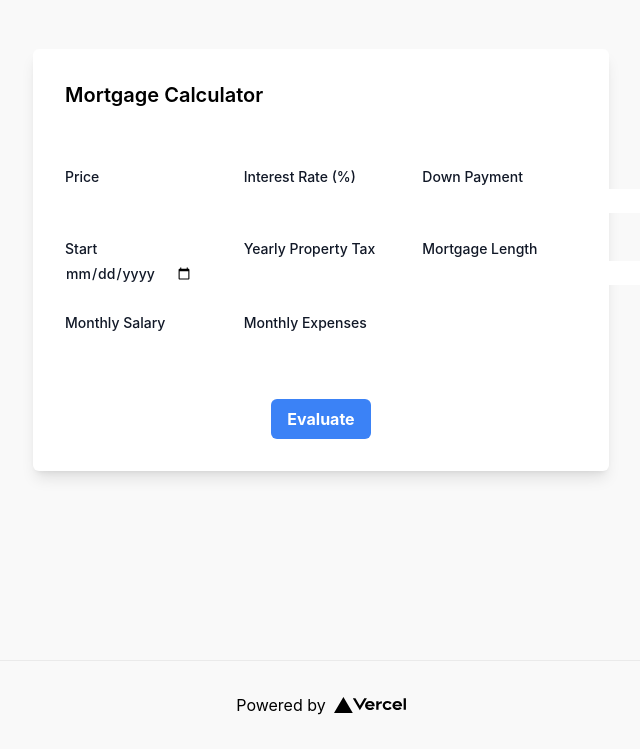
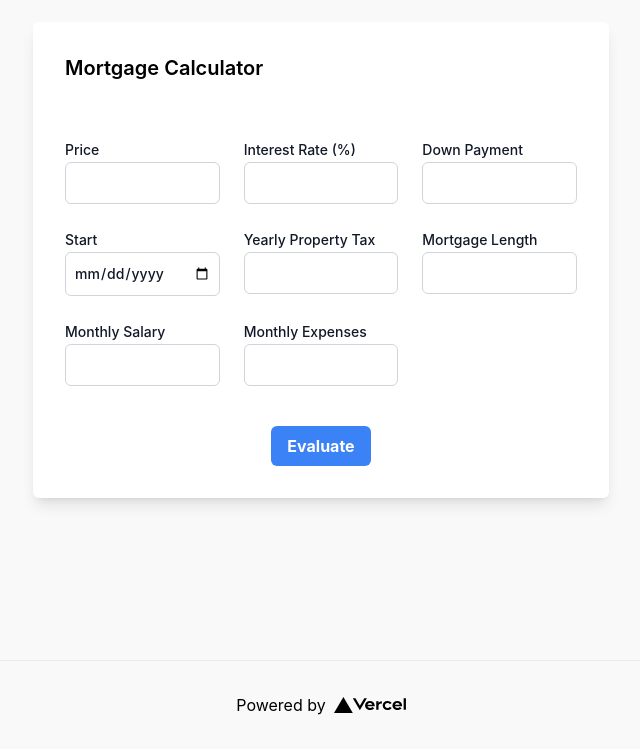
Before and after one commit to Vaultis/vaultis-ui, a Next.js app: page / in a window 1280 px wide. Shown: the part 140-889 px from the top of the page, without its empty margins (319-959 px from the left). Built offline with nearby package versions, Linux system fonts and the light colour scheme.

Commit message:
restore input styling

```diff
--- a/components/InputForm.tsx
+++ b/components/InputForm.tsx
@@ -39,7 +39,7 @@
   };
 
   const labelClassName = "block text-sm font-medium leading-6 text-gray-900";
-  const inputClassName = "focus:ring focus:border-blue-500";
+  const inputClassName = "w-full p-2 border border-gray-300 rounded-md focus:outline-none focus:ring focus:border-blue-500";
 
   const todayDate = new Date().toISOString().split('T')[0];
 
```
